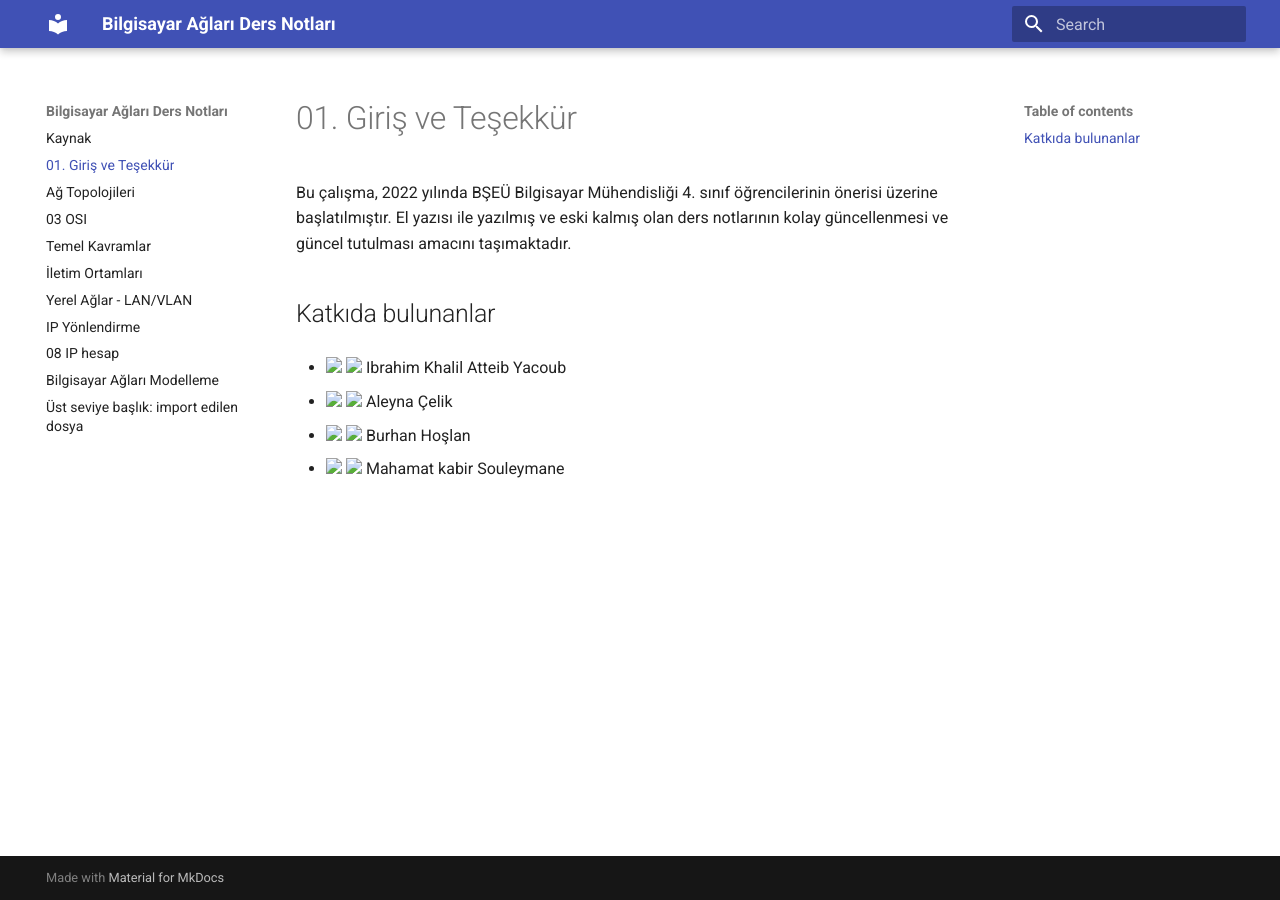
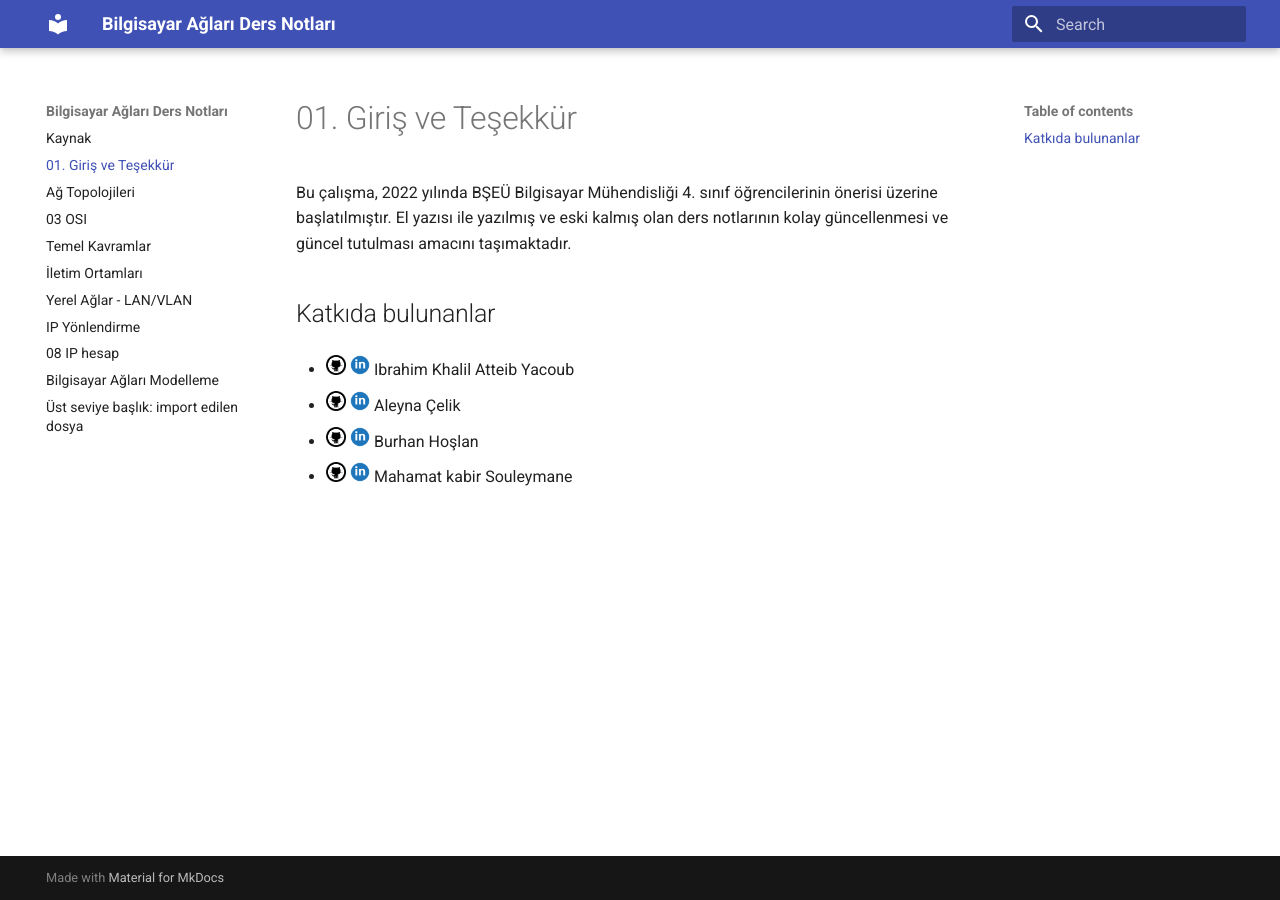
Before and after one commit to ozalpmurat/BilgisayarAglari-Kitap, an MkDocs documentation site: the page built from kaynak/01-Giris.md, in a window 1280 px wide. Built offline with MkDocs 1.6.1 and Material for MkDocs 9.7.7, drawn with Linux system fonts in a browser that asks for light colours.

Commit message:
github imajları

```diff
--- a/kaynak/01-Giris.md
+++ b/kaynak/01-Giris.md
@@ -6,19 +6,18 @@ eski kalmış olan ders notlarının kolay güncellenmesi ve güncel tutulması
 amacını taşımaktadır.
 
 ## Katkıda bulunanlar
-
--   [<img src="images/github.png" width="20">](https://github.com/ikhalilatteib)
-    [<img src="images/linkedin.png" width="20">](https://www.linkedin.com/in/ikhalilatteib/)
+-   [<img src="../images/github.png" width="20">](https://github.com/ikhalilatteib)
+    [<img src="../images/linkedin.png" width="20">](https://www.linkedin.com/in/ikhalilatteib/)
     Ibrahim Khalil Atteib Yacoub
 
--   [<img src="images/github.png" width="20">](https://github.com/Aleyna06)
-    [<img src="images/linkedin.png" width="20">](https://www.linkedin.com/in/aleyna-çelik/)
+-   [<img src="../images/github.png" width="20">](https://github.com/Aleyna06)
+    [<img src="../images/linkedin.png" width="20">](https://www.linkedin.com/in/aleyna-çelik/)
     Aleyna Çelik
 
--   [<img src="images/github.png" width="20">](https://github.com/bhoslan)
-    [<img src="images/linkedin.png" width="20">](https://www.linkedin.com/in/bhoslan/)
+-   [<img src="../images/github.png" width="20">](https://github.com/bhoslan)
+    [<img src="../images/linkedin.png" width="20">](https://www.linkedin.com/in/bhoslan/)
     Burhan Hoşlan
 
--   [<img src="images/github.png" width="20">](https://github.com/MahamatKabir)
-    [<img src="images/linkedin.png" width="20">](https://www.linkedin.com/in/mahamat-kabir-souleymane-891b72174/)
+-   [<img src="../images/github.png" width="20">](https://github.com/MahamatKabir)
+    [<img src="../images/linkedin.png" width="20">](https://www.linkedin.com/in/mahamat-kabir-souleymane-891b72174/)
     Mahamat kabir Souleymane
```
